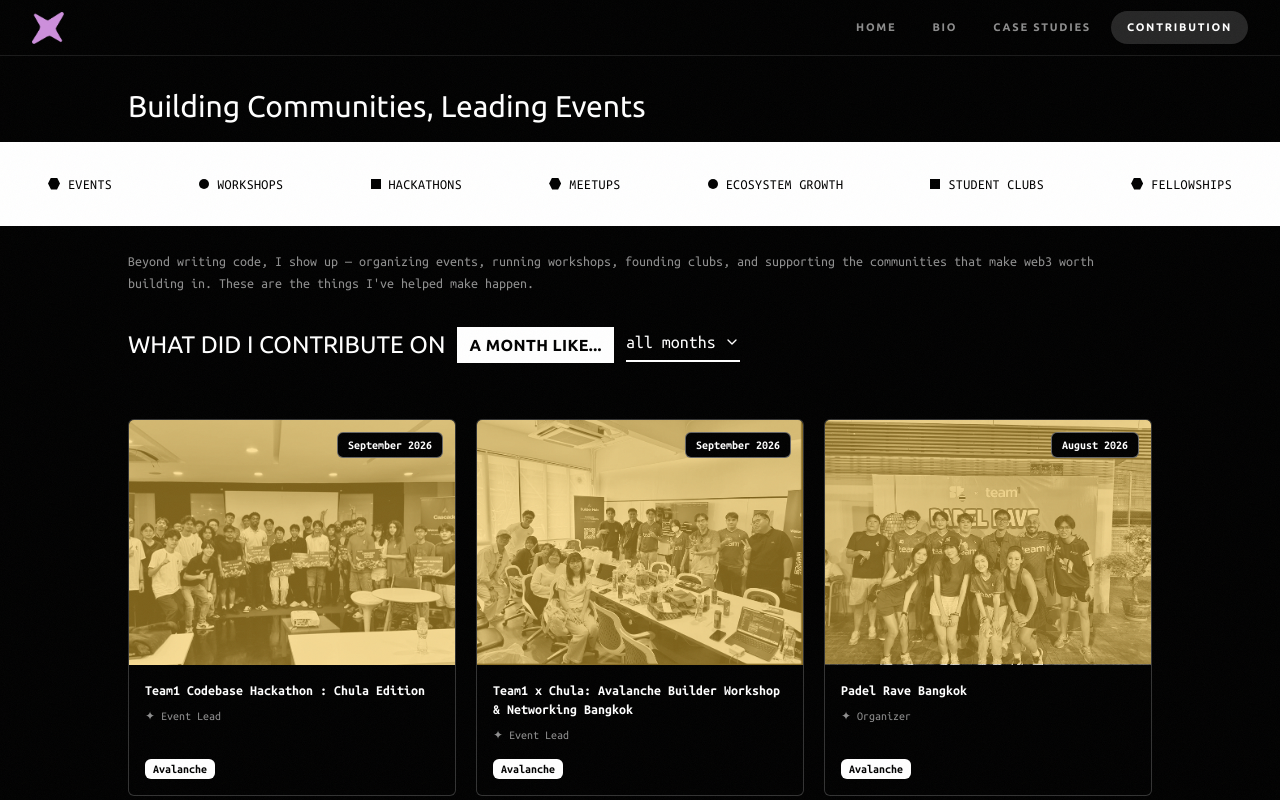
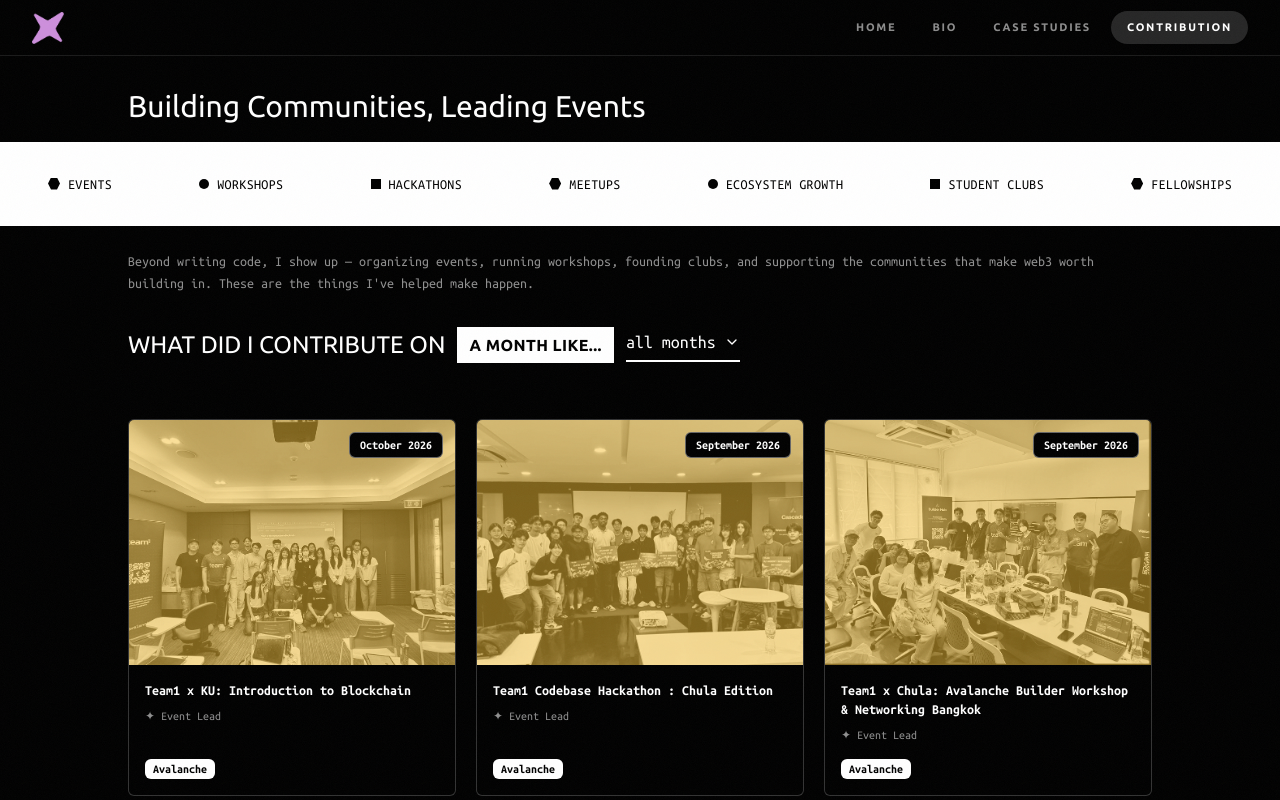
Before and after one commit to GeneralAcre/story-of-acre, a Next.js app: page /contribution in a window 1280 px wide. Shown: the top 800 px of the page. Built offline with nearby package versions, Linux system fonts and the light colour scheme.

Commit message:
Add Team1 Kaset contribution event

```diff
--- a/src/app/contribution/ContributionGrid.tsx
+++ b/src/app/contribution/ContributionGrid.tsx
@@ -7,6 +7,14 @@ import { ChevronUp } from "lucide-react"
 import SectionReveal from "@/components/common/SectionReveal"
 
 const CONTRIBUTIONS = [
+  {
+    title: "Team1 x KU: Introduction to Blockchain",
+    year: "October 2026",
+    role: "Event Lead",
+    tags: ["Avalanche"],
+    image: "/contribution/Team1-Kaset.png",
+    href: "https://x.com/Acrepedia/status/2109252406076899578?s=20",
+  },
   {
     title: "Team1 Codebase Hackathon : Chula Edition",
     year: "September 2026",
```
Also changed, not shown: public/contribution/Team1-Kaset.png (added).
